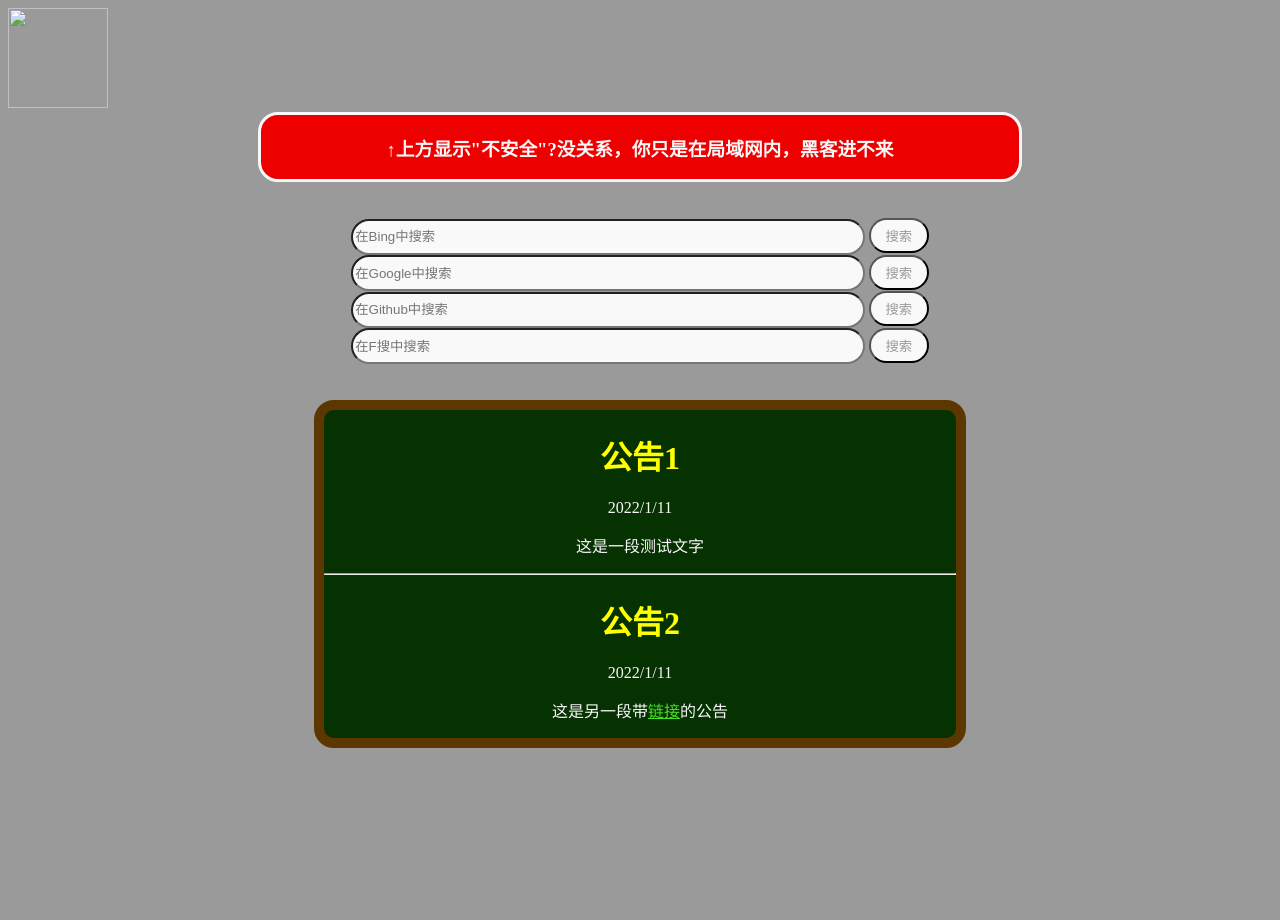
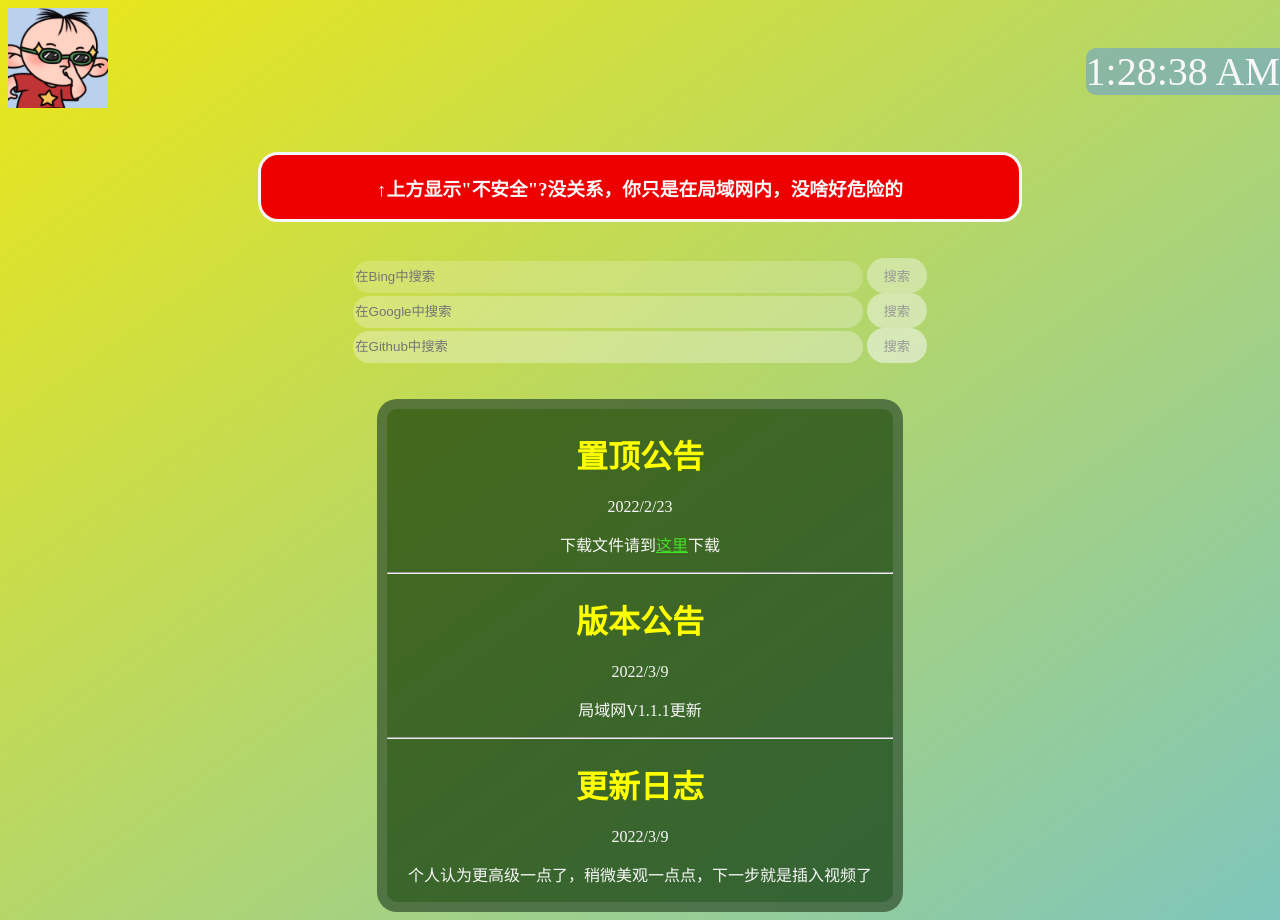
Before and after one commit to Webgit3/Webgit3.github.io, a plain HTML site: page index.html in a window 1280 px wide. Before the commit the page ends 800 px from the top, so only its background shows below. Drawn offline with Linux system fonts and the light colour scheme.

Commit message:
更改搜索框样式

```diff
--- a/CSS/style.css
+++ b/CSS/style.css
@@ -1,6 +1,6 @@
 body
 {
-    background-color: #9a9a9a;
+    background-image: linear-gradient(to bottom right,#ebe717, #7ec6bc);
 }
 div.a
 {
@@ -15,11 +15,20 @@ div.a
 div.b
 {
     border-radius:20px 20px 20px 20px;
-    width: 50%;
+    width: 40%;
     text-align: center;
     margin: auto;
-    border:10px solid #5c3700;
-    background:#063100;
+    border:10px solid #aaaaaa33;
+    background:#063100aa;
+}
+div.c
+{
+    border-radius:20px 20px 20px 20px;
+    text-align: center;
+    width: 15%;
+    margin: auto;
+    border:1px solid #ff8422;
+    background-image: linear-gradient(to bottom right, #00FFEF , pink);
 }
 div.search
 {
--- a/index.html
+++ b/index.html
@@ -3,28 +3,23 @@
 <head>
 <meta charset="UTF-8">
 <link rel="stylesheet" href="CSS/style.css" />
-<!--<script type="text/javascript">
-    //<!CDATA[
-        var bodyBgs = [];
-        bodyBgs[0] = "images/01.jpg";
-        bodyBgs[1] = "images/02.jpg";
-        bodyBgs[2] = "images/03.jpg";
-        bodyBgs[3] = "images/04.jpg";
-        bodyBgs[4] = "images/05.jpg";
-
-        var randomBgIndex = Math.round( Math.random() * 4 );
-
-    //输出随机的背景图
-        document.write('<style>body{background:url(' + bodyBgs[randomBgIndex] + ') no-repeat 50% 0}</style>');
-    //]]>
-    </script>-->
+<script src="js/UTC.js"></script>
 <title>局域网公告系统</title>
 </head>
 <body>
-    <a href="https://hyperbeam.com/"><img src="./images/logo.png" width="100" height="100"/></a>
+    <a href="https://hyperbeam.com/" style="float: left;"><img src="./images/LOGO.jpg" width="100" height="100"/></a>
+    <p id="demo" style="position: absolute;right: 0px;background:#48f6; border-radius: 10px 0px 0px 10px;font-size:40px;"></p>
+    <br />
+    <br />
+    <br />
+    <br />
+    <br />
+    <br />
+    <br />
+    <br />
     <article>
         <div class="a">
-            <h3>↑上方显示"不安全"?没关系，你只是在局域网内，黑客进不来</h3>
+            <h3>↑上方显示"不安全"?没关系，你只是在局域网内，没啥好危险的</h3>
         </div>
     </article>
     <br />
@@ -32,33 +27,31 @@
     <div class="search">
         <form action="http://cn.bing.com/search" method="get">
             <input name="ie" value="UTF-8" type="hidden" />
-            <input size="30" name="q" placeholder="在Bing中搜索" type="text" style="background-color: #f9f9f9 ;border-radius:20px 20px 20px 20px;color:#999999;width: 40%;height: 30px;" />
-            <input name="Search" value="搜索" type="submit" style="background-color: #f9f9f9 ;border-radius:20px 20px 20px 20px;color:#999999;height: 35px;width:60px;"/>
+            <input size="30" name="q" placeholder="在Bing中搜索" type="text" style="border:0 none;background-color: #f9f9f933 ;border-radius:20px 20px 20px 20px;color:#999999;width: 40%;height: 30px;" />
+            <input name="Search" value="搜索" type="submit" style="border:0 none;background-color: #f9f9f966 ;border-radius:20px 20px 20px 20px;color:#999999;height: 35px;width:60px;"/>
         </form>
         <form action="http://google.com/search" method="get">
             <input name="ie" value="UTF-8" type="hidden" />
-            <input size="30" name="q" placeholder="在Google中搜索" type="text" style="background-color: #f9f9f9 ;border-radius:20px 20px 20px 20px;color:#999999;width: 40%;height: 30px;" />
-            <input name="Search" value="搜索" type="submit" style="background-color: #f9f9f9 ;border-radius:20px 20px 20px 20px;color:#999999;height: 35px;width:60px;"/>
+            <input size="30" name="q" placeholder="在Google中搜索" type="text" style="border:0 none;background-color: #f9f9f944 ;border-radius:20px 20px 20px 20px;color:#999999;width: 40%;height: 30px;" />
+            <input name="Search" value="搜索" type="submit" style="border:0 none;background-color: #f9f9f977 ;border-radius:20px 20px 20px 20px;color:#999999;height: 35px;width:60px;"/>
         </form>
         <form action="http://github.com/search" method="get">
             <input name="ie" value="UTF-8" type="hidden" />
-            <input size="30" name="q" placeholder="在Github中搜索" type="text" style="background-color: #f9f9f9 ;border-radius:20px 20px 20px 20px;color:#999999;width: 40%;height: 30px;" />
-            <input name="Search" value="搜索" type="submit" style="background-color: #f9f9f9 ;border-radius:20px 20px 20px 20px;color:#999999;height: 35px;width:60px;"/>
-        </form>
-        <form action="http://fsou.cc/search" method="get">
-            <input name="ie" value="UTF-8" type="hidden" />
-            <input size="30" name="q" placeholder="在F搜中搜索" type="text" style="background-color: #f9f9f9 ;border-radius:20px 20px 20px 20px;color:#999999;width: 40%;height: 30px;" />
-            <input name="Search" value="搜索" type="submit" style="background-color: #f9f9f9 ;border-radius:20px 20px 20px 20px;color:#999999;height: 35px;width:60px;"/>
+            <input size="30" name="q" placeholder="在Github中搜索" type="text" style="border:0 none;background-color: #f9f9f955 ;border-radius:20px 20px 20px 20px;color:#999999;width: 40%;height: 30px;" />
+            <input name="Search" value="搜索" type="submit" style="border:0 none;background-color: #f9f9f988 ;border-radius:20px 20px 20px 20px;color:#999999;height: 35px;width:60px;"/>
         </form>
     </div>
     <br />
     <br />
     <div class="b">
-        <h1>公告1</h1><p>2022/1/11</p>
-        <p>这是一段测试文字</p>
+        <h1>置顶公告</h1><p>2022/2/23</p>
+        <p>下载文件请到<a href="./Files/">这里</a>下载</p>
     <hr />
-        <h1>公告2</h1><p>2022/1/11</p>
-        <p>这是另一段带<a href="https://google.com">链接</a>的公告</p>
+        <h1>版本公告</h1><p>2022/3/9</p>
+        <p>局域网V1.1.1更新</p>
+    <hr />
+        <h1>更新日志</h1><p>2022/3/9</p>
+        <p>个人认为更高级一点了，稍微美观一点点，下一步就是插入视频了</p>
     </div>
 </body>
 </html>
--- /dev/null
+++ b/js/UTC.js
@@ -0,0 +1,6 @@
+var myVar=setInterval(function(){myTimer()},1000);
+                function myTimer(){
+             	var d=new Date();
+            	var t=d.toLocaleTimeString();
+            	document.getElementById("demo").innerHTML=t;
+                }
```
Also changed, not shown: favicon.ico (added), images/LOGO.jpg (added), 1 other file.
